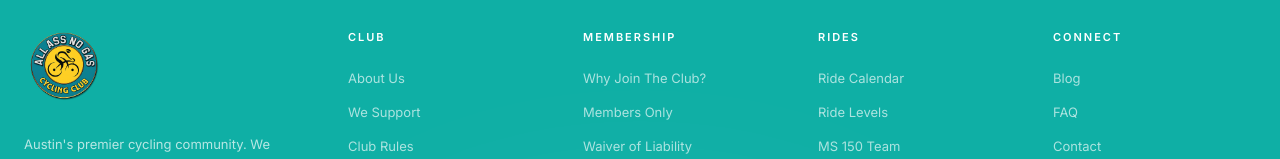
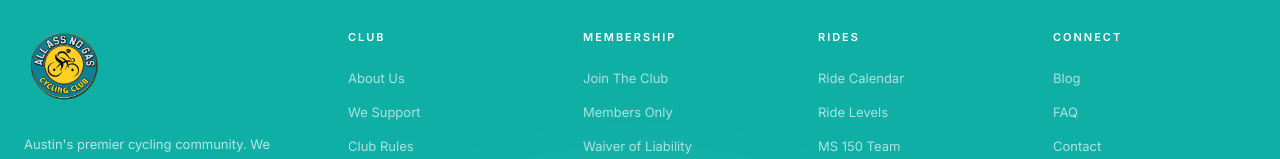
Before and after one commit to bodiesbyakeem/AANGCC, a Next.js app: page / in a window 1280 px wide. Shown: the part 5190-5349 px from the top of the page. Built offline with nearby package versions, Linux system fonts and the light colour scheme.

Commit message:
Update Footer.tsx

```diff
--- a/components/Footer.tsx
+++ b/components/Footer.tsx
@@ -16,7 +16,7 @@ const FOOTER_LINKS = [
   {
     heading: "Membership",
     links: [
-      { label: "Why Join The Club?", href: "/membership/why-join" },
+      { label: "Join The Club", href: "/membership/join" },
       { label: "Members Only", href: "/membership/members-only" },
       { label: "Waiver of Liability", href: "/more/waiver" },
       { label: "Corporate Sponsorship", href: "/more/sponsorship" },
```
